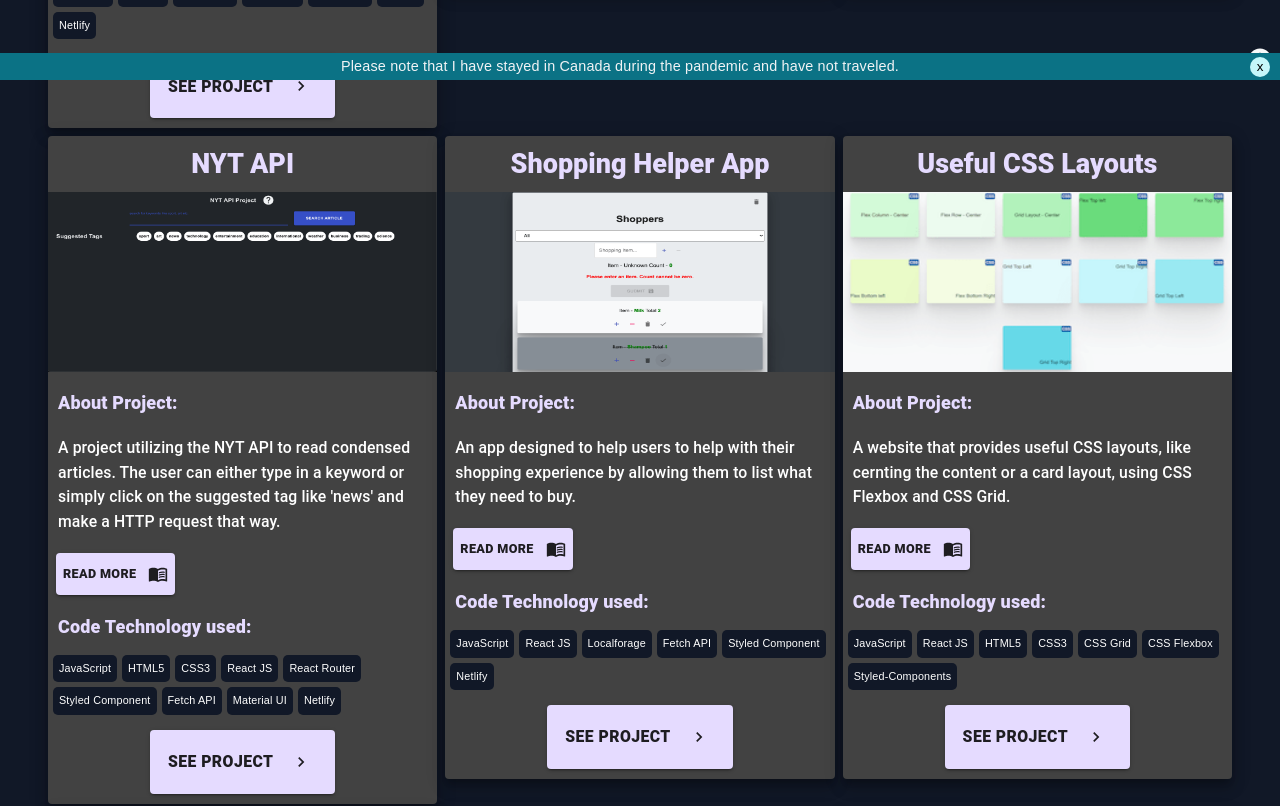
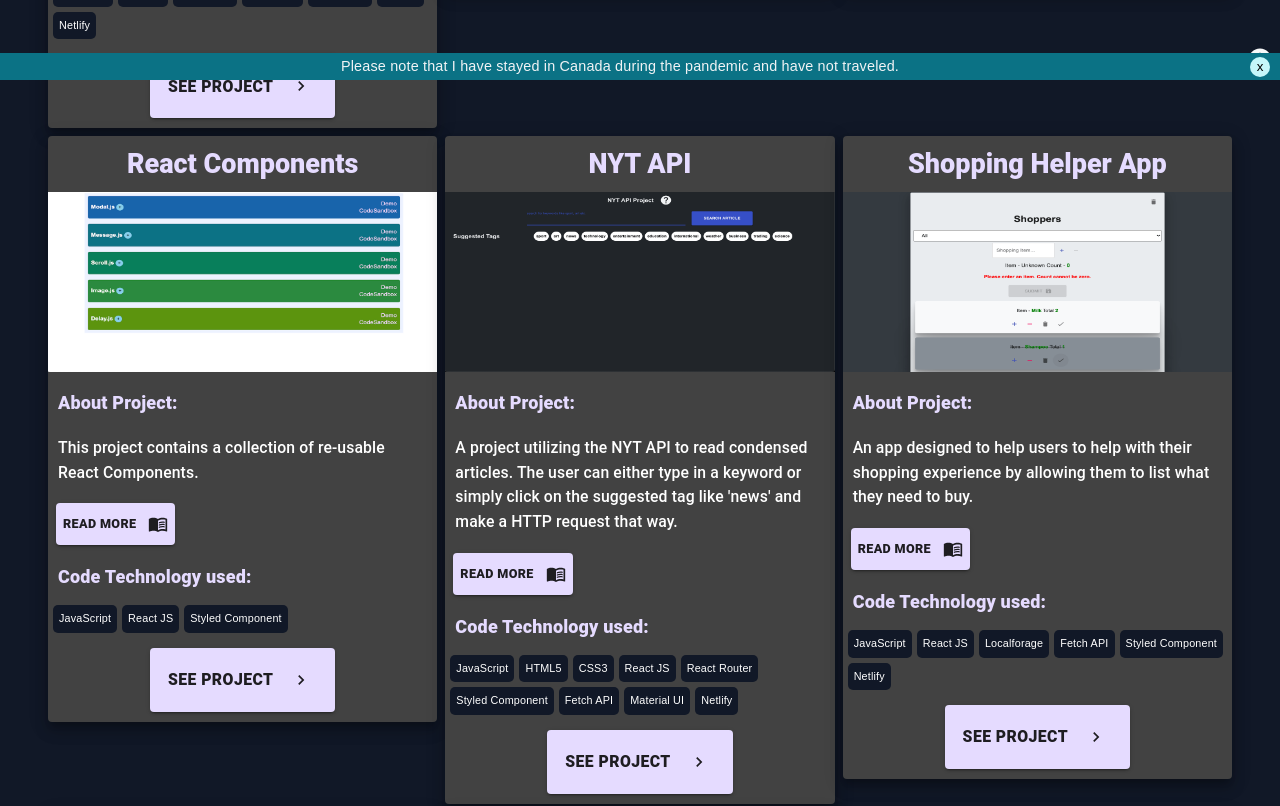
Before and after one commit to YutaMoriJP/Portfolio, a React (Create React App) app: page /project in a window 1280 px wide. Shown: the part 720-1526 px from the top of the page. Built offline with nearby package versions, Linux system fonts and the light colour scheme.

Commit message:
added components project

```diff
--- a/src/data/project.js
+++ b/src/data/project.js
@@ -13,6 +13,7 @@ import scroll from "../Images/scroll.png";
 import usefulCSS from "../Images/css.png";
 import clipboard from "../Images/clipboard.png";
 import hooks from "../Images/hooks.png";
+import components from "../Images/components.png";
 
 import { v4 as uuidv4 } from "uuid";
 
@@ -78,6 +79,26 @@ const projects = [
         title: "Custom React Hooks",
         content:
           "This project is a collection of useful custom React hooks that I have developed to either reduce boilerplate code or simplifies Web API usage, like window.localstorage by simply passing the key and value as arguments to the useLocalStorage hook. It includes a demo as well as a the CodeSandbox link.",
+      },
+    ],
+    tags: [
+      { tag: "JavaScript", id: uuidv4() },
+      { tag: "React JS", id: uuidv4() },
+      { tag: "Styled Component", id: uuidv4() },
+    ],
+  },
+  {
+    name: "React Components",
+    img: components,
+    id: uuidv4(),
+    url: "https://csb-0meyc.netlify.app/",
+    description:
+      "This project contains a collection of re-usable React Components.",
+    details: [
+      {
+        title: "React Components",
+        content:
+          "This project is a collection of useful re-usable React components that I have developed to achieve common needs like notifying an user with a message when something went wrong, simple Modal component, and more!",
       },
     ],
     tags: [
```
Also changed, not shown: src/Images/components.png (added).
